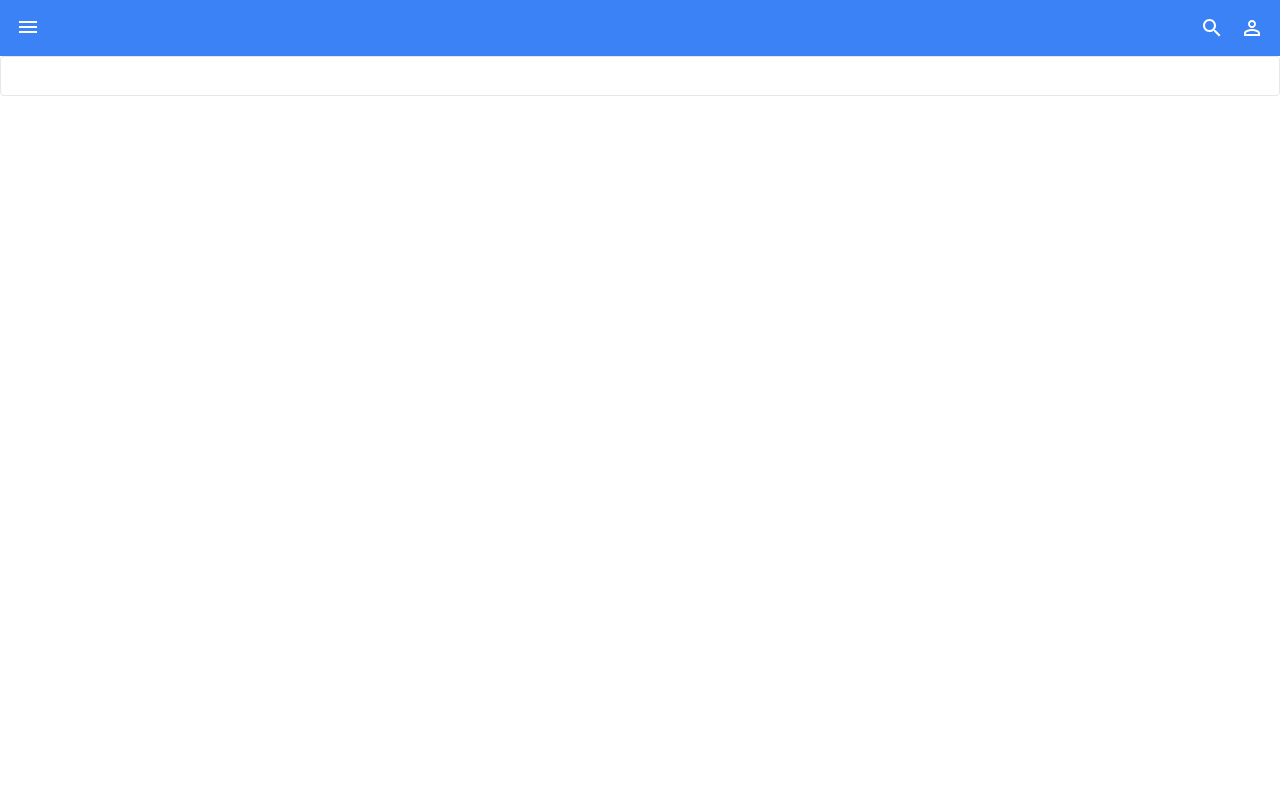
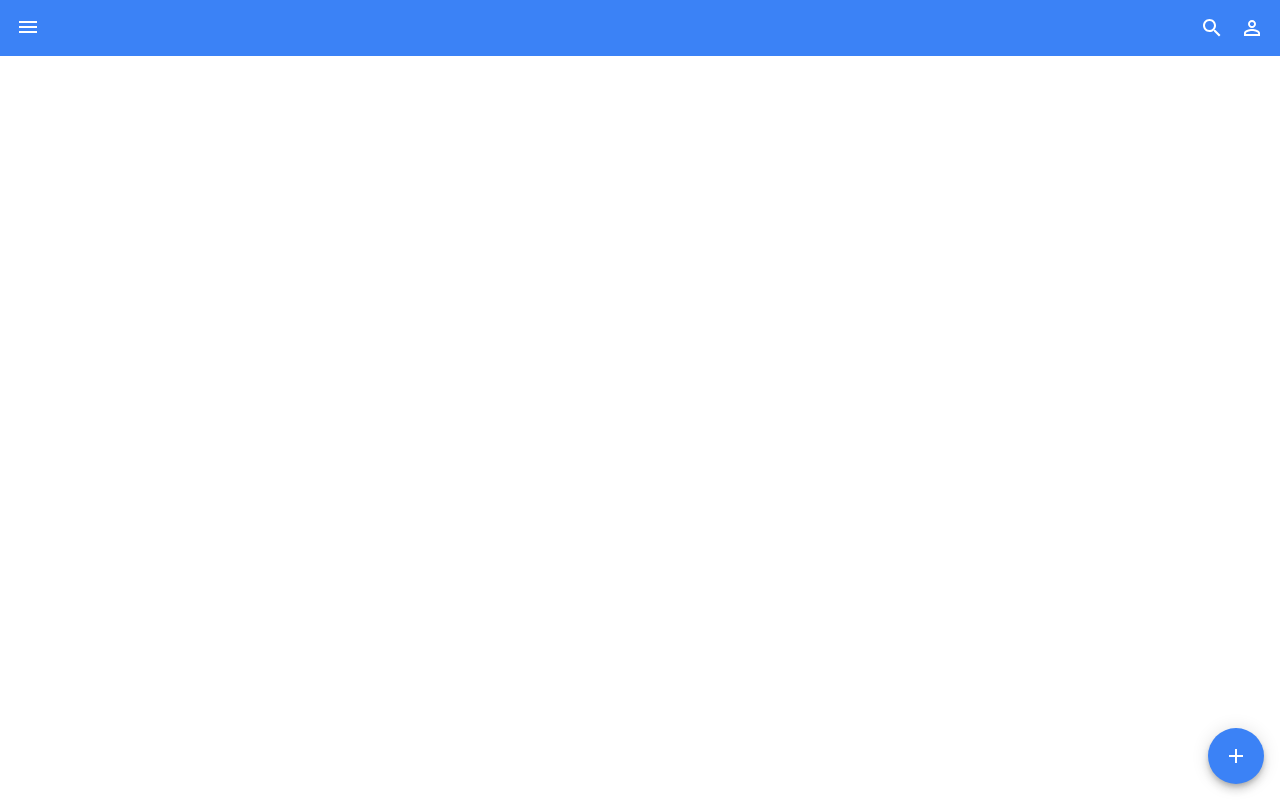
Before and after one commit to codestates/beb-04-stormit, a React (Create React App) app in the folder client/: page / in a window 1280 px wide. Built offline with nearby package versions, Linux system fonts and the light colour scheme.

Commit message:
feat: FAB

```diff
--- /dev/null
+++ b/client/src/components/common/FloatingIconButton.tsx
@@ -0,0 +1,37 @@
+import React from "react";
+import styled from "styled-components";
+import palette from "../../styles/palette";
+import theme from "../../styles/theme";
+
+const Base = styled.button`
+  display: flex;
+  justify-content: center;
+  align-items: center;
+
+  width: 3.5rem; // 56px
+  height: 3.5rem; // 56px
+  background-color: ${theme.primary};
+  box-shadow: 0px 3px 5px -1px rgba(0, 0, 0, 0.2),
+    0px 6px 10px 0px rgba(0, 0, 0, 0.14), 0px 1px 18px 0px rgba(0, 0, 0, 0.12);
+  border-radius: 50%;
+  border: none;
+  color: white;
+  position: fixed;
+  bottom: 1rem; // 16px
+  right: 1rem; // 16px
+  cursor: pointer;
+
+  &:hover {
+    background-color: ${palette.blue[600]};
+  }
+`;
+
+interface Props extends React.ButtonHTMLAttributes<HTMLButtonElement> {
+  children: React.ReactNode;
+}
+
+const FloatingIconButton: React.FC<Props> = ({ children }) => {
+  return <Base>{children}</Base>;
+};
+
+export default FloatingIconButton;
--- a/client/src/pages/Home.tsx
+++ b/client/src/pages/Home.tsx
@@ -1,10 +1,11 @@
 import React from "react";
 import styled from "styled-components";
-import Input from "../components/common/Input";
+import FloatingIconButton from "../components/common/FloatingIconButton";
 import Header from "../components/Header";
 import MenuModal from "../components/MenuModal";
 import ProfileModal from "../components/ProfileModal";
 import { useSelector } from "../store";
+import AddIcon from "@mui/icons-material/Add";
 
 const Base = styled.section`
   display: flex;
@@ -21,7 +22,9 @@ const Home: React.FC = () => {
       <Header />
       {menuModalOpen && <MenuModal />}
       {profileModalOpen && <ProfileModal />}
-      <Input />
+      <FloatingIconButton>
+        <AddIcon />
+      </FloatingIconButton>
     </Base>
   );
 };
```
Also changed, not shown: client/src/components/PostCard.tsx (added, +7 -0 lines).
